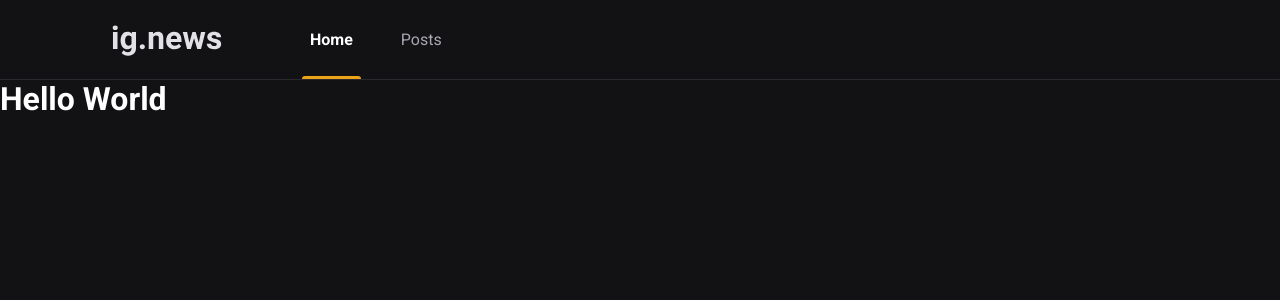
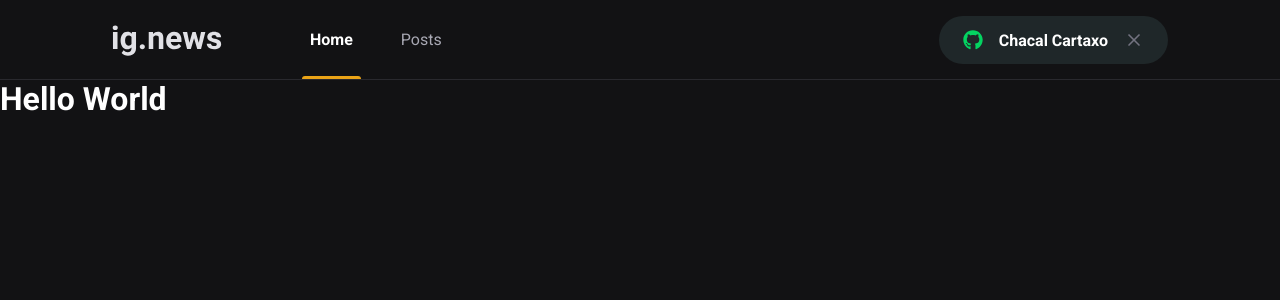
Before and after one commit to wwchacalww/next_ignews, a Next.js app: page / in a window 1280 px wide. Shown: the top 300 px of the page. Built offline with nearby package versions, Linux system fonts and the light colour scheme.

Commit message:
Button SigIn done

```diff
--- a/package.json
+++ b/package.json
@@ -12,6 +12,7 @@
     "next": "12.1.6",
     "react": "18.2.0",
     "react-dom": "18.2.0",
+    "react-icons": "^4.4.0",
     "sass": "^1.52.3"
   },
   "devDependencies": {
--- a/src/components/Header/index.tsx
+++ b/src/components/Header/index.tsx
@@ -1,3 +1,4 @@
+import { SignInButton } from "../SignInButton";
 import styles  from "./styles.module.scss";
 
 export function Header() {
@@ -9,6 +10,8 @@
           <a className={styles.active}>Home</a>
           <a>Posts</a>
         </nav>
+
+        <SignInButton />
       </div>
     </header>
   );
--- a/src/components/Header/styles.module.scss
+++ b/src/components/Header/styles.module.scss
@@ -51,4 +51,8 @@
       }
     }
   }
+
+  button {
+    margin-left: auto;
+  }
 }
--- /dev/null
+++ b/src/components/SignInButton/index.tsx
@@ -0,0 +1,27 @@
+import { FaGithub } from 'react-icons/fa';
+import { FiX } from 'react-icons/fi';
+
+import styles from './styles.module.scss';
+
+export function SignInButton() {
+  const isUserLoggedIn = true;
+  return isUserLoggedIn ?
+  (
+    <button
+      className={styles.signInButton}
+      type="button"
+    >
+      <FaGithub color="#04d361" />
+      Chacal Cartaxo
+      <FiX color="#737380" className={styles.closeIcon} />
+    </button>
+  ) : (
+    <button
+      className={styles.signInButton}
+      type="button"
+    >
+      <FaGithub color="#eba417" />
+      Sign in with Github
+    </button>
+  )
+}
--- /dev/null
+++ b/src/components/SignInButton/styles.module.scss
@@ -0,0 +1,33 @@
+.signInButton {
+  height: 3rem;
+  border-radius: 3rem;
+  background: var(--gray-850);
+  border: 0;
+  padding: 0 1.5rem;
+
+  display: flex;
+  align-items: center;
+  justify-content: center;
+
+  color: var(--white);
+  font-weight: bold;
+
+  svg {
+    width: 20px;
+    height: 20px;
+  }
+
+  svg:first-child {
+    margin-right: 1rem;
+  }
+
+  svg.closeIcon {
+    margin-left: 1rem;
+  }
+
+  transition: filter 0.2s;
+
+  &:hover {
+    filter: brightness(0.8);
+  }
+}
--- a/src/styles/global.scss
+++ b/src/styles/global.scss
@@ -10,6 +10,7 @@
   --gray-100: #e1e1e6;
   --gray-300: #a8a8b3;
   --gray-800: #29292e;
+  --gray-850: #1f2729;
   --gray-900: #121214;
 
   --cyan-500: #61dafb;
```
Also changed, not shown: 2 other files (tests, documents, lock files or other folders).
